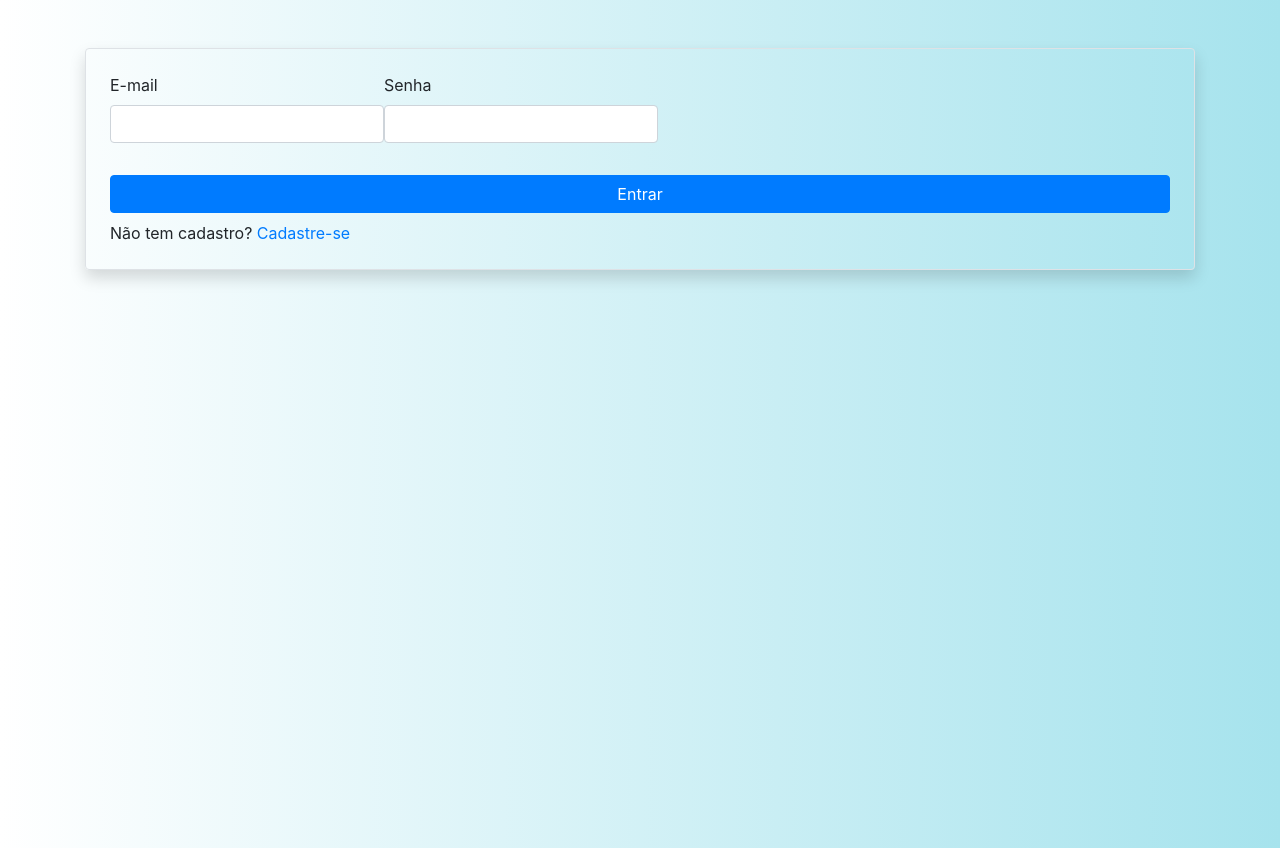
After one commit to DuqueMajores/Rede-Social-E-commerce, a Flask app: page /login in a window 1280 px wide. The commit adds this page. Run offline with Flask 3, Linux system fonts and the light colour scheme; some libraries are stand-ins or nearby versions; some web fonts are replaced.

Commit message:
Cadastro & Login

```diff
--- a/app/forms.py
+++ b/app/forms.py
@@ -1,9 +1,11 @@
 from flask_wtf import FlaskForm
-from wtforms import StringField, SubmitField, PasswordField
+from wtforms import StringField, SubmitField, PasswordField, FileField
 from wtforms.validators import DataRequired, Email, EqualTo, ValidationError
-from flask import current_app as app
 
-from app.extensions import db, bcrypt
+import os
+from werkzeug.utils import secure_filename
+
+from app import db, bcrypt, app
 from app.models import User
 
 class UserForm(FlaskForm):
@@ -29,3 +31,16 @@ class UserForm(FlaskForm):
         db.session.add(user)
         db.session.commit()
         return user
+
+class LoginForm(FlaskForm):
+    email = StringField('E-mail', validators=[DataRequired(), Email()])
+    senha = PasswordField('Senha', validators=[DataRequired()])
+    btnSubmit = SubmitField('Entrar')
+
+    def login(self):
+        user = User.query.filter_by(email=self.email.data).first()
+        if not user:
+            raise ValidationError("Usuário não encontrado.")
+        if not bcrypt.check_password_hash(user.senha, self.senha.data.encode('utf-8')):
+            raise ValidationError("Senha incorreta.")
+        return user
--- /dev/null
+++ b/app/static/css/cadastro.css
@@ -0,0 +1,3 @@
+#corpo_cadastro{
+    height: 100vh;
+}
--- a/app/static/css/style.css
+++ b/app/static/css/index.css
@@ -1,5 +1,3 @@
-/*PG INDEX ---------------------------*/
-
 #body{
     background-image: linear-gradient(to right, #fff, #a6e3ed );
 }
--- /dev/null
+++ b/app/static/css/login.css
@@ -0,0 +1,3 @@
+#corpo_login{
+    height: 100vh;
+}
--- a/app/templates/base.html
+++ b/app/templates/base.html
@@ -5,7 +5,8 @@
     <meta name="viewport" content="width=device-width, initial-scale=1.0">
     <title>Social E-Commerce</title>
     <link rel="shortcut icon" href="static/favicon/favicon.ico" type="image/x-icon">
-    <link rel="stylesheet" href="static/css/style.css">
+    {% block styles %}
+    {% endblock %}
     <link rel="stylesheet" href="https://stackpath.bootstrapcdn.com/bootstrap/4.1.3/css/bootstrap.min.css" integrity="sha384-MCw98/SFnGE8fJT3GXwEOngsV7Zt27NXFoaoApmYm81iuXoPkFOJwJ8ERdknLPMO" crossorigin="anonymous">
     <link rel="preconnect" href="https://fonts.googleapis.com">
     <link rel="preconnect" href="https://fonts.gstatic.com" crossorigin>
@@ -13,7 +14,7 @@
 </head>
 <body id="body">
 
-    <section class="container-fluid">
+    <section class="container">
         {% block content %} {% endblock %}
     </section>
 
--- /dev/null
+++ b/app/templates/login.html
@@ -0,0 +1,37 @@
+{% extends 'base.html' %}
+
+{% block content %}
+
+{% block styles %}
+    <link rel="stylesheet" href="{{ url_for('static', filename='css/index.css') }}">
+    <link rel="stylesheet" href="{{ url_for('static', filename='css/login.css') }}">
+{% endblock %}
+
+    <div id="corpo_login" class="container mt-5">
+        {% if current_user.is_authenticated %}
+            <script>
+                window.location.href = "{{ url_for('home', id=user_id) }}";
+            </script>
+        {% else %}
+            <form action="" method="post" class="row mt-2 p-4 rounded border shadow">
+                {{ form.hidden_tag() }}
+
+                <div class="mb-3">
+                    {{ form.email.label(class="form-label") }}
+                    {{ form.email(class="form-control") }}
+                </div>
+
+                <div class="mb-3">
+                    {{ form.senha.label(class="form-label") }}
+                    {{ form.senha(class="form-control") }}
+                </div>
+
+                {{ form.btnSubmit(class="btn btn-primary col-12 mt-3") }}
+
+                <div class="mt-2">
+                    Não tem cadastro? <a href="{{ url_for('cadastro') }}">Cadastre-se</a>
+                </div>
+            </form>
+        {% endif %}
+    </div>
+{% endblock %}
--- a/app/views.py
+++ b/app/views.py
@@ -1,27 +1,75 @@
-from flask import render_template, url_for, request, redirect
-from flask_login import login_user, logout_user, login_required, current_user
+from app import app, db
+from flask import render_template, url_for, request, redirect, flash
+from flask_login import login_required
+from flask_login import login_user, logout_user, current_user, login_required
+from app.forms import UserForm, LoginForm
+from app.models import User
+from werkzeug.security import check_password_hash, generate_password_hash
 
-from app.forms import UserForm
-from app.models import User
-from app import db
-from app import create_app
-
-app = create_app()
-
+### INDEX
 @app.route("/")
 def index():
+    """
+    APAGA O BANCO DE DADOS
+    usuario = User.query.get(1)  # Substitua 1 pelo ID desejado
+
+    if usuario:
+        db.session.delete(usuario)
+        db.session.commit()
+        print("Usuário excluído com sucesso.")
+    else:
+        print("Usuário não encontrado.")"""
     return render_template('index.html')
 
-@app.route("/home")
+### HOME
+@app.route('/home/<int:id>/', endpoint='home')
 @login_required
-def home():
-    return render_template('home.html')
+def home(id):
+    obj = User.query.get_or_404(id)
+    return render_template('home.html', obj=obj)
 
-@app.route("/cadastro/", methods=['GET', 'POST'])
+### CADASTRO
+@app.route('/cadastro', methods=['GET', 'POST'])
 def cadastro():
     form = UserForm()
+
     if form.validate_on_submit():
-        user = form.save()
-        login_user(user, remember=True)
-        return redirect(url_for('home'))
+        nome = form.nome.data
+        sobreNome = form.sobreNome.data
+        email = form.email.data
+        senha = generate_password_hash(form.senha.data)  # <-- Aqui você faz o hash
+        novo_usuario = User(nome=nome, sobreNome=sobreNome, email=email, senha=senha)
+
+        db.session.add(novo_usuario)
+        db.session.commit()
+
+        flash('Cadastro realizado com sucesso!', 'success')
+        return redirect(url_for('login'))
+
     return render_template('cadastro.html', form=form)
+
+### LOGIN
+@app.route('/login', methods=['GET', 'POST'])
+def login():
+    form = LoginForm()
+
+    if form.validate_on_submit():
+        email = form.email.data
+        senha = form.senha.data
+
+        user = User.query.filter_by(email=email).first()
+
+        if user and check_password_hash(user.senha, senha):
+            login_user(user)  # Requer Flask-Login
+            return redirect(url_for('home', id=user.id))
+        else:
+            flash('E-mail ou senha inválidos.', 'danger')
+
+    return render_template('login.html', form=form)
+
+### LOGOUT
+@app.route("/sair/")
+@login_required
+def logout():
+    logout_user()
+    return redirect(url_for('index'))
--- a/main.py
+++ b/main.py
@@ -1,9 +1,7 @@
 #import secrets
 #print(secrets.token_hex(24))
 
-from app import create_app
-
-app = create_app()
+from app import app
 
 if __name__ == '__main__':
     app.run(debug=True, port=3000)
```
Also changed, not shown: app/__init__.py (+24 -20 lines), app/models.py (+3 -5 lines), app/static/css/home.css (added, +7 -0 lines), app/templates/cadastro.html (+11 -6 lines), app/templates/home.html (+13 -3 lines), app/templates/index.html (+6 -2 lines), app/extensions.py (line endings or trailing spaces), instance/database.db.
